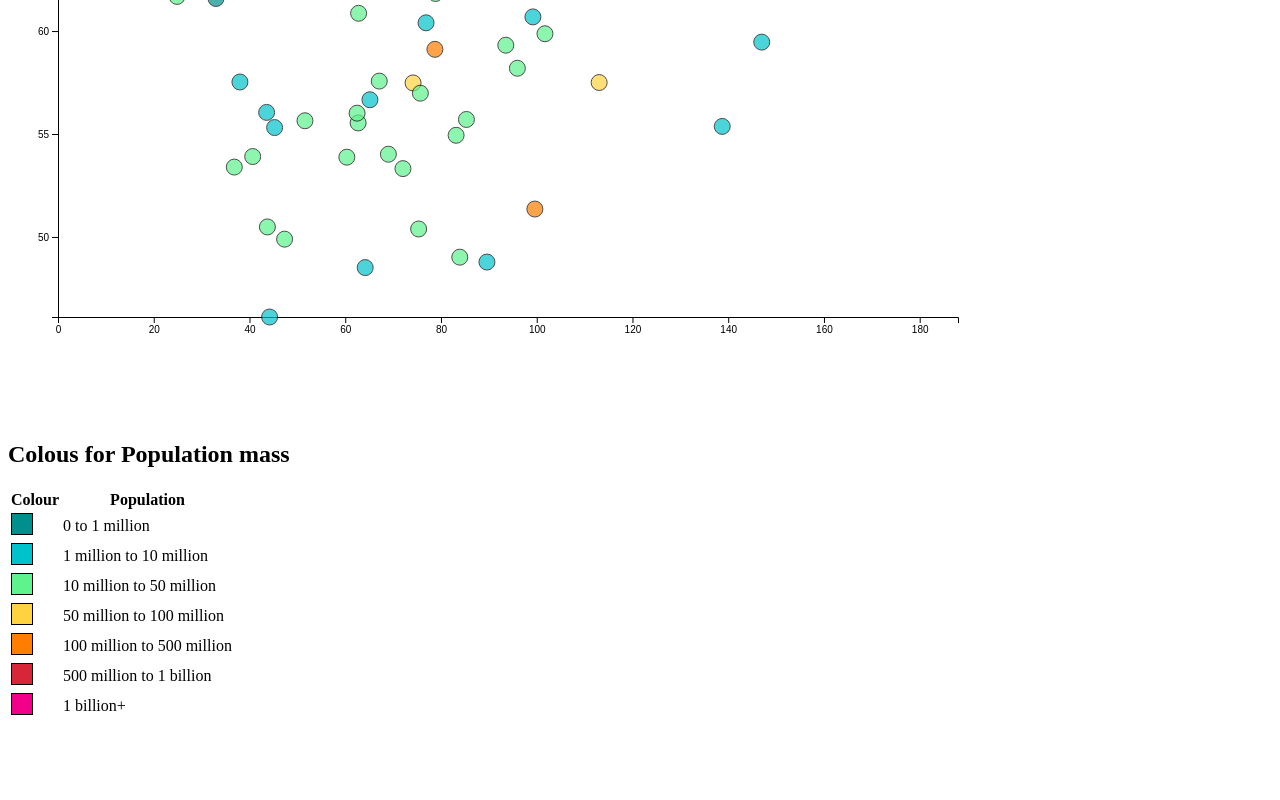
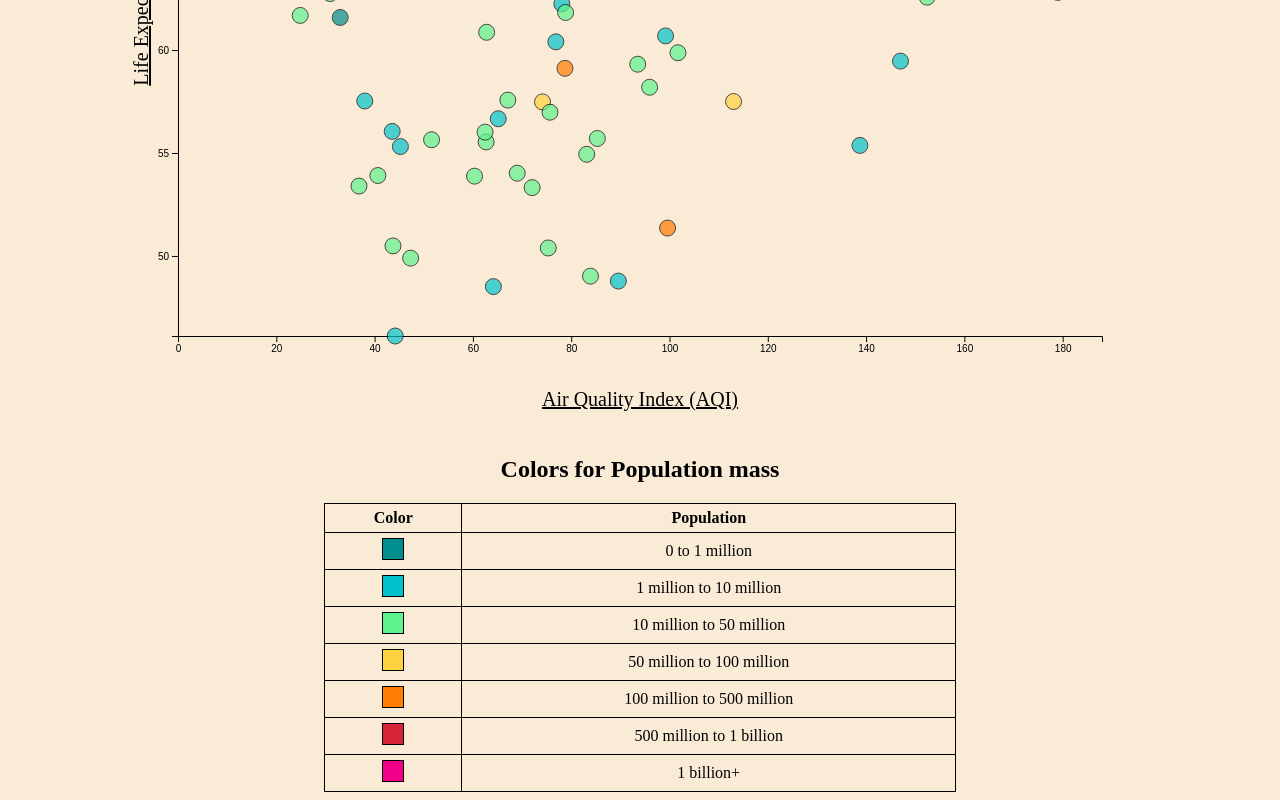
Before and after one commit to Berzeliss/Data-Visualization, a website: page index.html in a window 1280 px wide. Shown: the part 509-1309 px from the top of the page. Before the commit the page ends 1239 px from the top, so only its background shows below. Drawn offline with nearby package versions, Linux system fonts and the light colour scheme.

Commit message:
added borders to table+names to axis, changed to if statements,

```diff
--- a/index.html
+++ b/index.html
@@ -14,10 +14,10 @@
         <div id="scatter-plot"></div>
         <script src="visualization.js"></script>
 
-        <h2>Colous for Population mass</h2>
-        <table>
+        <h2 class="table-name">Colors for Population mass</h2>
+        <table class="table">
             <tr>
-                <th>Colour</th>
+                <th>Color</th>
                 <th>Population</th>
             </tr>
             <tr>
--- a/style.css
+++ b/style.css
@@ -4,3 +4,47 @@
     height: 20px;
     border: 1px solid black;
 }
+
+body {
+    background-color: antiquewhite;
+}
+
+head {
+    background-color: antiquewhite;
+}
+
+.table {
+    margin: 0 auto;
+    border-collapse: collapse;
+    width: 50%;
+    border: 1px solid black;
+}
+
+.table th, .table td {
+    padding: 5px;
+    text-align: center;
+    border: 1px solid black;
+}
+
+.table-name {
+    text-align: center;
+    font-size: x-large;
+    font-weight: bold;
+}
+
+.logo {
+    text-align: center;
+    font-size: xx-large;
+    font-weight: bolder;
+}
+
+#scatter-plot {
+    display: flex;
+    justify-content: center;
+    align-items: center;
+    width: 100%;
+}
+svg {
+    display: block;
+    margin: 0 auto;
+}
--- a/visualization.js
+++ b/visualization.js
@@ -1,4 +1,4 @@
-const width = 1000;
+const width = window.innerWidth * 0.8;
 const height = 900;
 
 const svg = d3.select("body").append("svg")
@@ -22,9 +22,23 @@ d3.csv("data/merged_data.csv").then(function(data) {
         .range([height - 100, 50]);
 
 
-    const colorScale = d3.scaleThreshold()
-        .domain([1e6, 1e7, 5e7, 1e8, 5e8, 1e9])
-        .range(["#008F8C", "#00C2CB", "#5EF38C", "#FFD23F", "#FF7D00", "#D72638", "#F20089"]);
+    function getColor(value) {
+        if (value > 0 && value < 1000000) {
+            return "#008F8C";
+        } else if (value >= 1000000 && value < 10000000) {
+            return "#00C2CB";
+        } else if (value >= 10000000 && value < 50000000) {
+            return "#5EF38C";
+        } else if (value >= 50000000 && value < 100000000) {
+            return "#FFD23F";
+        } else if (value >= 100000000 && value < 500000000) {
+            return "#FF7D00";
+        } else if (value >= 500000000 && value < 1000000000) {
+            return "#D72638";
+        } else {
+            return "#F20089";
+        }
+    }
 
     svg.append("g")
         .attr("transform", `translate(0,${height - 100})`)
@@ -34,13 +48,32 @@ d3.csv("data/merged_data.csv").then(function(data) {
         .attr("transform", `translate(50,0)`)
         .call(d3.axisLeft(yScale));
 
+        svg.append("text")
+        .attr("class", "axis-label")
+        .attr("x", width / 2)
+        .attr("y", height - 30)
+        .attr("text-anchor", "middle")
+        .style("font-size", "20px")
+        .style("text-decoration", "underline")
+        .text("Air Quality Index (AQI)");
+
+    svg.append("text")
+        .attr("class", "axis-label")
+        .attr("x", -height / 2)
+        .attr("y", 20)
+        .attr("text-anchor", "middle")
+        .style("font-size", "20px")
+        .style("text-decoration", "underline")
+        .attr("transform", "rotate(-90)")
+        .text("Life Expectancy in years");
+
     svg.selectAll("circle")
         .data(data)
         .enter().append("circle")
         .attr("cx", d => xScale(d.aqi_value))
         .attr("cy", d => yScale(d.life_expectancy))
         .attr("r", 8)
-        .attr("fill", d => colorScale(d.population))
+        .attr("fill", d => getColor(d.population))
         .attr("stroke", "black")
         .attr("opacity", 0.7);
 
@@ -53,35 +86,3 @@ d3.csv("data/merged_data.csv").then(function(data) {
         .style("font-size", "10px")
         .style("fill", "black");
 });
-
-const legendWidth = 600;
-const legendHeight = 20;
-const legendMargin = { top: 20, right: 20, bottom: 50, left: 50 };
-
-
-const legend = svg.append("g")
-    .attr("transform", `translate(${legendMargin.left},${height - 70})`);
-
-legend.selectAll("rect")
-    .data(colorScale.range())
-    .enter().append("rect")
-    .attr("x", (d, i) => i * (legendWidth / colorScale.range().length))
-    .attr("width", legendWidth / colorScale.range().length)
-    .attr("height", legendHeight)
-    .attr("fill", d => d);
-
-legend.selectAll("text")
-    .data(colorScale.domain())
-    .enter().append("text")
-    .attr("x", (d, i) => i * (legendWidth / colorScale.range().length) + (legendWidth / colorScale.range().length) / 2)
-    .attr("y", legendHeight + 10)
-    .attr("text-anchor", "middle")
-    .style("font-size", "12px")
-    .text(d => {
-        if (d === 1e6) return "1M";
-        if (d === 1e7) return "10M";
-        if (d === 5e7) return "50M";
-        if (d === 1e8) return "100M";
-        if (d === 5e8) return "500M";
-        if (d === 1e9) return "1B";
-    });
```
